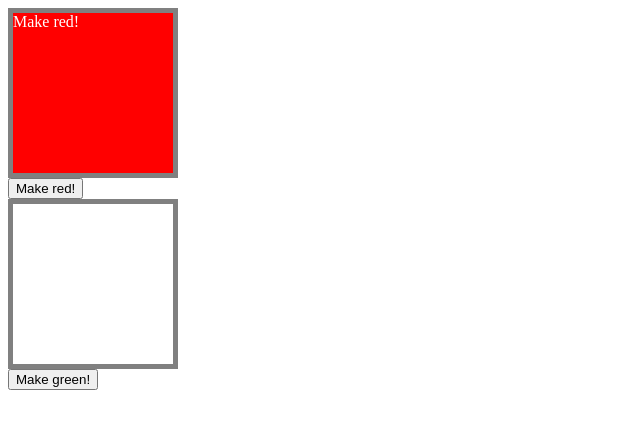
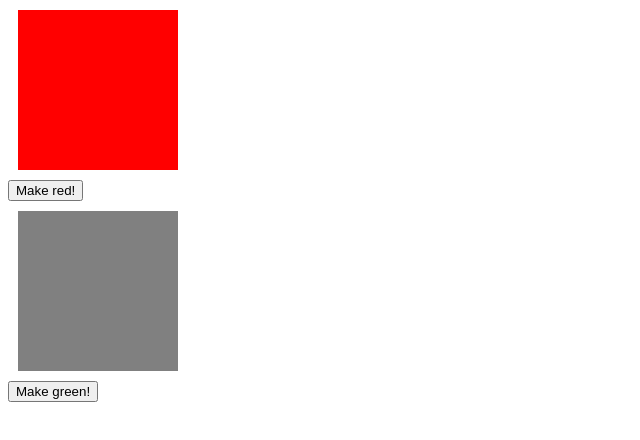
Before and after one commit to ALATHA/RedAndGreen, a plain HTML site: page task2.html in a window 1280 px wide. Both pictures are taken after a click on the button "Make red!". Shown: the whole page, without its empty margins (0-640 px from the left). Drawn offline with Linux system fonts and the light colour scheme.

Commit message:
task2 done

```diff
--- a/task1.css
+++ b/task1.css
@@ -1,13 +1,11 @@
 .square1 {
 		width:10em;
 		height:10em;
-
 		background-color:red;
 	}
 	.square2{
 		width:10em;
 		height:10em;
-
 		background-color:green;
 
 	}
--- a/task2.css
+++ b/task2.css
@@ -1,15 +1,23 @@
-.square1 {
+.red {
 		width:10em;
 		height:10em;
-		border:5px solid grey;
+		margin:10px;
+		background:red;
 
 	}
-	.square2{
+	.green {
 		width:10em;
 		height:10em;
-		border:5px  solid grey;
+		background:green;
+		margin:10px;
 
 
+	}
+	.grey {
+		width:10em;
+		height:10em;
+		background:grey;
+		margin:10px;
 	}
 	body{
 		color:white;
--- a/task2.html
+++ b/task2.html
@@ -8,31 +8,27 @@
 
 </head>
 <body>
-<div class="square1">Make red!</div>
 
-<button onclick="changeColor()">Make red!</button>
+<div id="redBlock" class="grey"></div>
+<button id="redButton">Make red!</button>
 
-<div class="square2">Make green!</div>
+<div id="greenBlock" class="grey"></div>
+<button id="greenButton">Make green!</button>
+<script>
+// what
 
-<button type="button" onClick="changeColor2()">Make green!</button>
-<script type="text/javascript">
+var redButton = document.getElementById("redButton");
+redButton.addEventListener("click", function(){
+var redBlock =document.getElementById("redBlock");
+redBlock.className="red";
+});
 
-function changeColor() {
+var greenButton=document.getElementById("greenButton");
+greenButton.addEventListener("click", function(){
+var greenBlock=document.getElementById("greenBlock");
+greenBlock.className="green";
 
-  var square1=document.getElementsByClassName("square1");
-  i = square1.length;
-  while(i--) {
-        square1[i].style.backgroundColor = "red";
-    }
-}
-function changeColor2() {
-
-  var square2=document.getElementsByClassName("square2");
-  i = square2.length;
-  while(i--) {
-        square2[i].style.backgroundColor = "green";
-    }
-}
+});
 
 </script>
 
--- a/task3.css
+++ b/task3.css
@@ -1,6 +1,6 @@
 .block{
 	height:10em;
 	width:10em;
-	border:10px solid purple;
+	border:10px ;
 	background-color:grey;
 }
```
Also changed, not shown: task1.html (+1 -1 lines), task3.html (+1 -9 lines), task3.js (+7 -0 lines).
